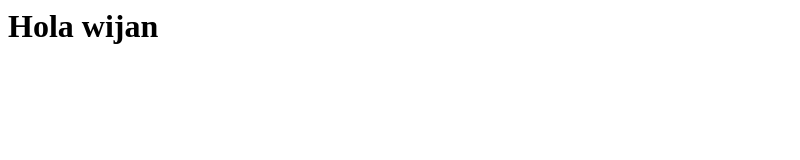
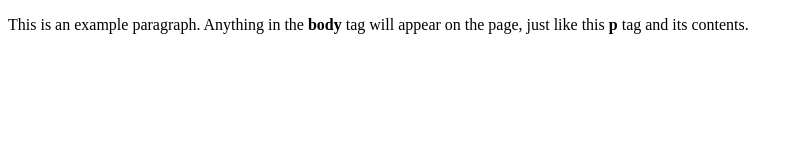
Before and after one commit to WijanRuiz/wijanruiz.github.io, a plain HTML site: page index.html in a window 1280 px wide. Shown: the whole page, without its empty margins (0-800 px from the left). Drawn offline with Linux system fonts and the light colour scheme.

Commit message:
Update index.html

```diff
--- a/index.html
+++ b/index.html
@@ -1,4 +1,9 @@
-<h1 id="title">
-Hola wijan
-</h1>
-<script src="script.js"/>
+<!doctype html>
+<html>
+  <head>
+    <title>This is the title of the webpage!</title>
+  </head>
+  <body>
+    <p>This is an example paragraph. Anything in the <strong>body</strong> tag will appear on the page, just like this <strong>p</strong> tag and its contents.</p>
+  </body>
+</html>
```
